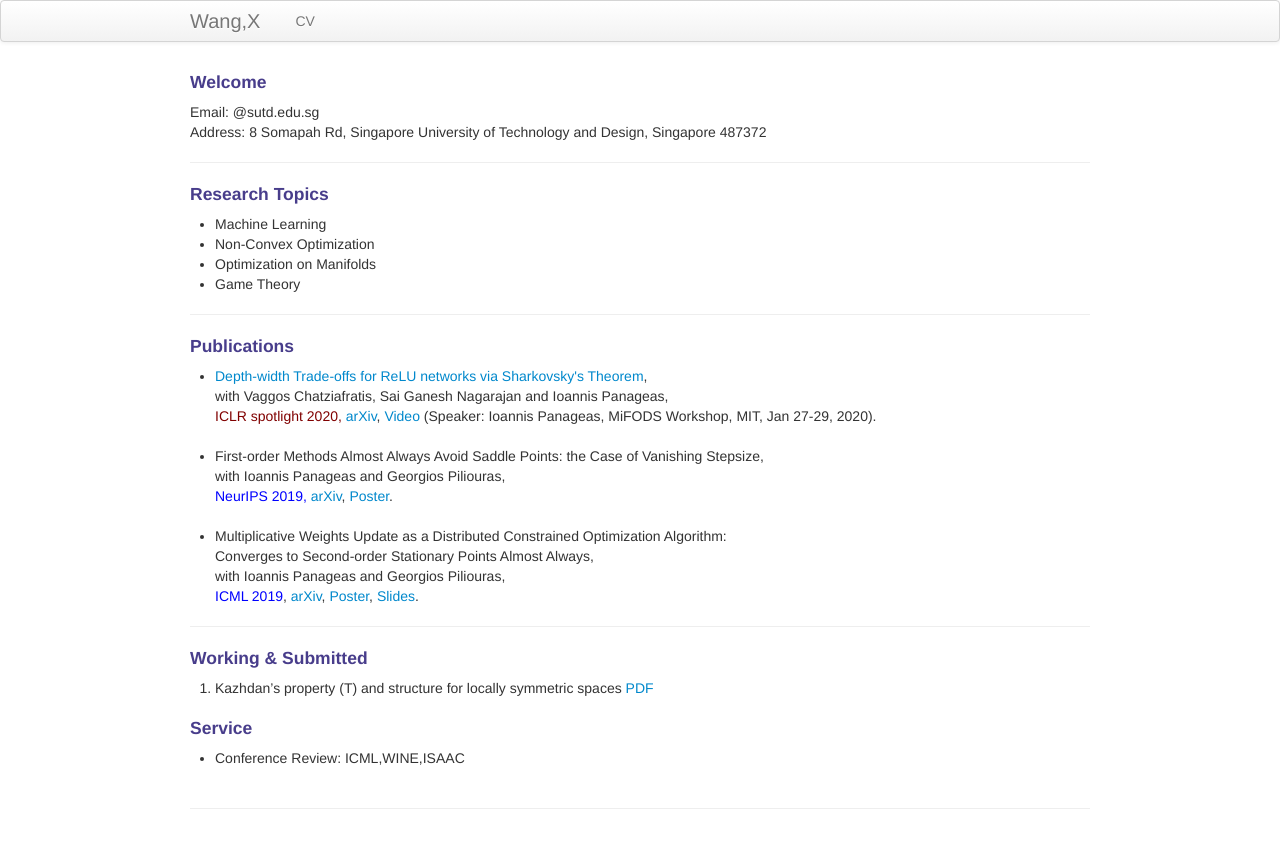
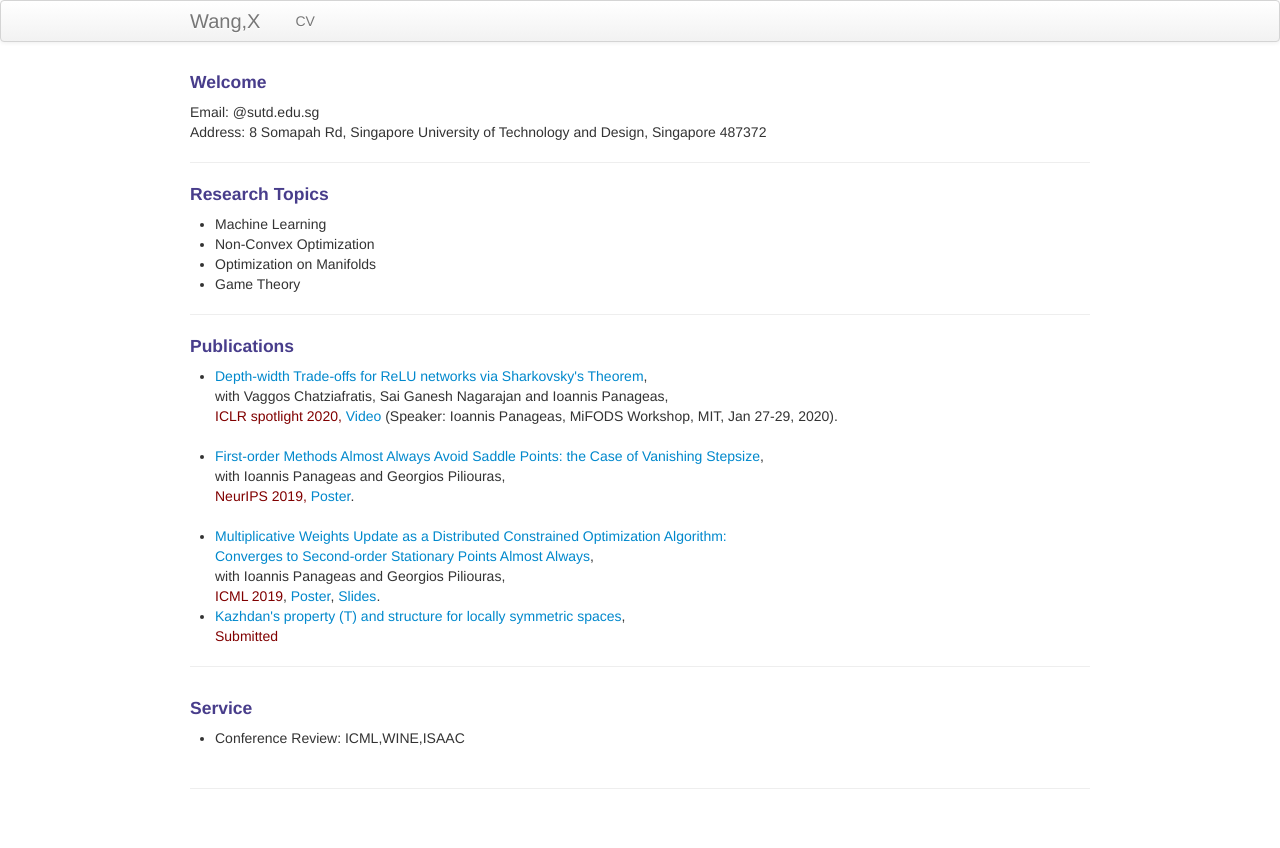
Before and after one commit to xiiaowang/xiiaowang.github.io, a Jekyll site: the page built from index.md, in a window 1280 px wide. Shown: the top 848 px of the page. Built offline with Jekyll 4.4.1, drawn with Linux system fonts in a browser that asks for light colours; part of the change alters nothing that is shown.

Commit message:
Update index.md

```diff
--- a/index.md
+++ b/index.md
@@ -45,16 +45,18 @@ keywords: machine learning, geometry
 ---
 <h4><a name="Publications"></a>Publications</h4>
 <ul>
-    <li> <a href="https://arxiv.org/abs/1912.04378">Depth-width Trade-offs for ReLU networks via Sharkovsky's Theorem</a>, <br/> with Vaggos Chatziafratis, Sai Ganesh Nagarajan and Ioannis Panageas,<br/> <font color="maroon">ICLR spotlight 2020, </font> <a href="https://arxiv.org/abs/1912.04378">arXiv</a>, <a href="https://www.youtube.com/watch?v=HNQ204BmOQ8">Video</a> (Speaker: Ioannis Panageas, MiFODS Workshop, MIT, Jan 27-29, 2020).</li>
+    <li> <a href="https://arxiv.org/abs/1912.04378">Depth-width Trade-offs for ReLU networks via Sharkovsky's Theorem</a>, <br/> with Vaggos Chatziafratis, Sai Ganesh Nagarajan and Ioannis Panageas,<br/> <font color="maroon">ICLR spotlight 2020, </font> <!--<a href="https://arxiv.org/abs/1912.04378">arXiv</a>,--> <a href="https://www.youtube.com/watch?v=HNQ204BmOQ8">Video</a> (Speaker: Ioannis Panageas, MiFODS Workshop, MIT, Jan 27-29, 2020).</li>
     <br/>
-   <li> First-order Methods Almost Always Avoid Saddle Points: the Case of Vanishing Stepsize, <br/> with Ioannis Panageas and Georgios Piliouras,<br/> <font color="blue">NeurIPS 2019,</font> <a href="http://arxiv.org/abs/1906.07772">arXiv</a>, <a href="https://www.dropbox.com/s/y25vze12a2lpivv/NIPS19_poster.pdf?dl=0">Poster</a>.</li>
+   <li> <a href="http://arxiv.org/abs/1906.07772">First-order Methods Almost Always Avoid Saddle Points: the Case of Vanishing Stepsize</a>, <br/> with Ioannis Panageas and Georgios Piliouras,<br/> <font color="maroon">NeurIPS 2019,</font> <!--<a href="http://arxiv.org/abs/1906.07772">arXiv</a>,--> <a href="https://www.dropbox.com/s/y25vze12a2lpivv/NIPS19_poster.pdf?dl=0">Poster</a>.</li>
     <br/>
-   <li> Multiplicative Weights Update as a Distributed Constrained Optimization Algorithm: <br/> Converges to Second-order Stationary Points Almost Always, <br/>with Ioannis Panageas and Georgios Piliouras,<br/> <font color="blue">ICML 2019</font>, <a href="http://arxiv.org/abs/1810.05355">arXiv</a>, <a href="https://www.dropbox.com/s/qs9nr6pgycnboy7/poster_ICML_xiao2.pdf?dl=0">Poster</a>, <a href="https://www.dropbox.com/s/fh9j5scf2kaofca/main%20copy.pdf?dl=0">Slides</a>.</li>
+   <li> <a href="http://arxiv.org/abs/1810.05355">Multiplicative Weights Update as a Distributed Constrained Optimization Algorithm: <br/> Converges to Second-order Stationary Points Almost Always</a>, <br/>with Ioannis Panageas and Georgios Piliouras,<br/> <font color="maroon">ICML 2019</font>, <!--<a href="http://arxiv.org/abs/1810.05355">arXiv</a>,--> <a href="https://www.dropbox.com/s/qs9nr6pgycnboy7/poster_ICML_xiao2.pdf?dl=0">Poster</a>, <a href="https://www.dropbox.com/s/fh9j5scf2kaofca/main%20copy.pdf?dl=0">Slides</a>.</li>
+    <li><a href="https://www.dropbox.com/s/oa26if49pnhpixz/main.pdf?dl=0">Kazhdan's property (T) and structure for locally symmetric spaces</a>, <br/> <font color="maroon">Submitted </font> </li>
 </ul>
 ---
+<!--
 <h4><a name="Working & Submitted"></a>Working & Submitted</h4>
-
    1. Kazhdan's property (T) and structure for locally symmetric spaces [PDF]({{ BASE_PATH }}/assets/main.pdf)
+-->
 
 <div class="container">
     <!--
```
